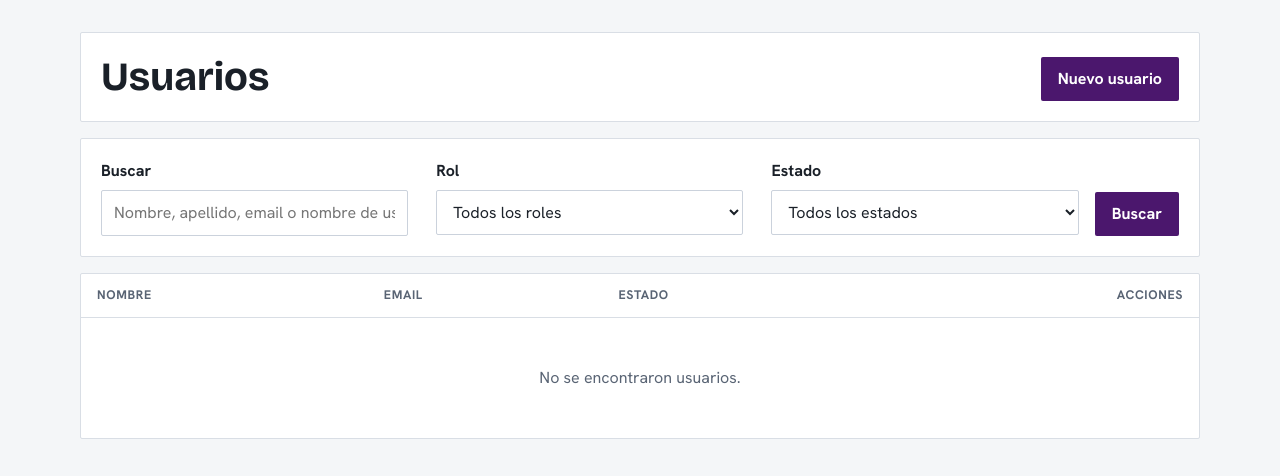
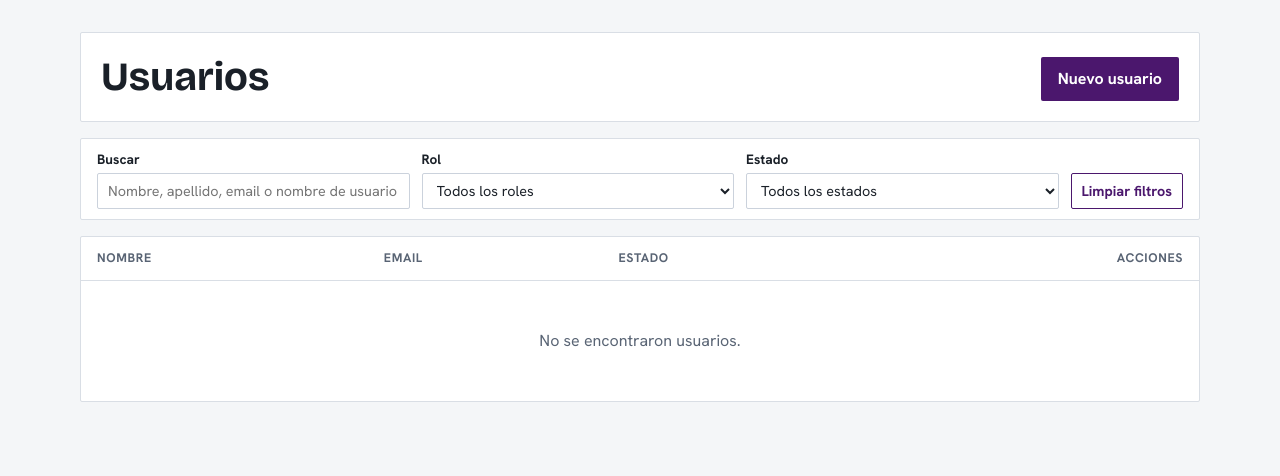
Before and after one commit to fasempertegui/Matchpoint-Taller, a Django app: page /usuarios/ in a window 1280 px wide. Shown: the part 67-543 px from the top of the page. Run offline with Django 5.2, Linux system fonts and the light colour scheme; the visitor is signed in with stand-in values (Sample User, id 1); data comes from the database, SQL or seed files in the repository; data that the repository does not hold is empty.

Commit message:
Se mejoró la presentación y la funcionalidad de los filtros en las vistas en general

```diff
--- a/static/css/estilos.css
+++ b/static/css/estilos.css
@@ -275,6 +275,39 @@ h2 {
 
 .tarjeta-busqueda .acciones-formulario {
     margin-top: 0;
+}
+
+.tarjeta-busqueda.filtros-compactos {
+    gap: 12px;
+    padding: 10px 16px;
+}
+
+.filtros-compactos > .grupo-campo {
+    width: 200px;
+}
+
+.filtros-compactos .detalle-grid {
+    min-width: 0;
+    gap: 12px;
+}
+
+.filtros-compactos .grupo-campo label {
+    margin-bottom: 4px;
+    font-size: 0.85rem;
+}
+
+.filtros-compactos .form-control,
+.filtros-compactos .boton {
+    min-height: 36px;
+    padding: 6px 10px;
+    font-size: 0.9rem;
+}
+
+.filtros-acciones {
+    display: flex;
+    flex-direction: column;
+    align-items: flex-start;
+    gap: 4px;
 }
 
 .lista-roles {
@@ -951,6 +984,16 @@ html.modal-abierto {
 }
 
 @media (max-width: 720px) {
+    .filtros-compactos > .grupo-campo {
+        width: 100%;
+    }
+
+    .filtros-acciones {
+        flex-direction: row;
+        align-items: center;
+        justify-content: space-between;
+    }
+
     .reserva-distribucion {
         grid-template-columns: 1fr;
     }
--- a/static/css/sede-perfil.css
+++ b/static/css/sede-perfil.css
@@ -26,11 +26,6 @@
 .sede-operaciones .encabezado-seccion {
     margin-top: 0;
     margin-bottom: 20px;
-}
-
-.sede-operaciones .tarjeta-busqueda {
-    padding: 16px;
-    background: var(--fondo);
 }
 
 .sede-operaciones td:first-child {
--- /dev/null
+++ b/static/js/filtros.js
@@ -0,0 +1,25 @@
+document.addEventListener("DOMContentLoaded", function () {
+    document.querySelectorAll("form[data-filtros-automaticos]").forEach(function (formulario) {
+        var valoresTexto = new Map();
+        formulario.querySelectorAll('input[type="text"], input[type="search"]').forEach(function (campo) {
+            valoresTexto.set(campo, campo.value);
+        });
+
+        formulario.addEventListener("change", function (evento) {
+            if (evento.target.matches("select")) formulario.requestSubmit();
+        });
+
+        formulario.addEventListener("focusout", function (evento) {
+            var campo = evento.target;
+            if (!valoresTexto.has(campo) || campo.value === valoresTexto.get(campo)) return;
+            if (evento.relatedTarget && evento.relatedTarget.closest("[data-limpiar-filtros]")) return;
+            formulario.requestSubmit();
+        });
+
+        formulario.addEventListener("keydown", function (evento) {
+            if (evento.key !== "Enter" || !valoresTexto.has(evento.target)) return;
+            evento.preventDefault();
+            formulario.requestSubmit();
+        });
+    });
+});
--- a/templates/usuarios/usuario_lista.html
+++ b/templates/usuarios/usuario_lista.html
@@ -1,4 +1,5 @@
 {% extends "base.html" %}
+{% load static %}
 
 {% block titulo %}Usuarios | Academia TM{% endblock %}
 
@@ -12,7 +13,7 @@
     {% endif %}
 </div>
 
-<form method="get" class="tarjeta tarjeta-busqueda">
+<form method="get" action="{% url 'usuarios:usuario_lista' %}" class="tarjeta tarjeta-busqueda filtros-compactos" data-filtros-automaticos>
     <div class="detalle-grid">
         <div class="grupo-campo">
             <label for="{{ formulario_busqueda.q.id_for_label }}">{{ formulario_busqueda.q.label }}</label>
@@ -27,8 +28,8 @@
             {{ formulario_busqueda.estado }}
         </div>
     </div>
-    <div class="acciones-formulario">
-        <button class="boton boton-primario" type="submit">Buscar</button>
+    <div class="filtros-acciones">
+        <a class="boton boton-secundario" href="{% url 'usuarios:usuario_lista' %}" data-limpiar-filtros>Limpiar filtros</a>
     </div>
 </form>
 
@@ -74,4 +75,5 @@
         </tbody>
     </table>
 </section>
+<script src="{% static 'js/filtros.js' %}" defer></script>
 {% endblock %}
```
Also changed, not shown: docs/4_flujos_del_sistema.md (+3 -3 lines), docs/DFD.md (+3 -3 lines), instalaciones/views.py (+0 -7 lines), templates/instalaciones/sede_detalle.html (+7 -19 lines), templates/instalaciones/sede_lista.html (+5 -3 lines).
